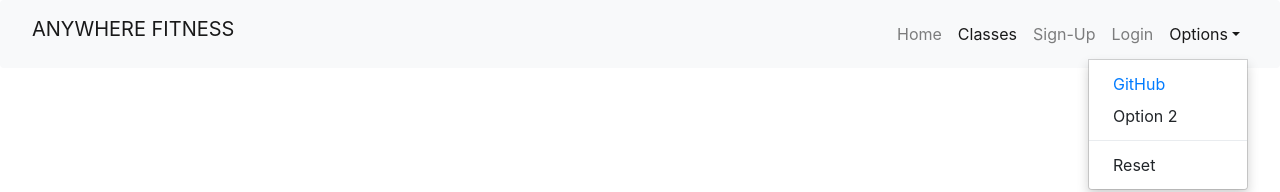
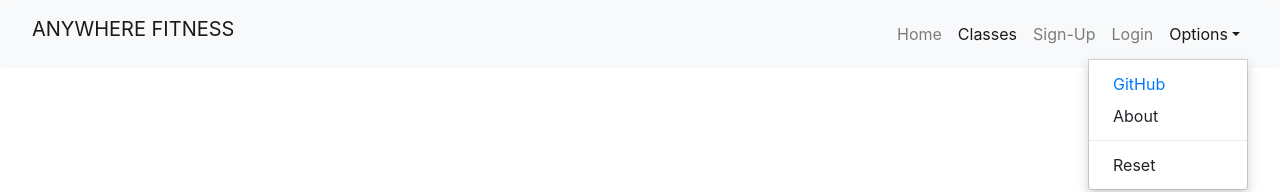
Before and after one commit to BW-Anywhere-Fitness-Nov-18-22/front-end, a React (Create React App) app: page /classes in a window 1280 px wide. Both pictures are taken after a click on the link "Options". Shown: the top 192 px of the page. Built offline with nearby package versions, Linux system fonts and the light colour scheme.

Commit message:
About option added to "Options" dropdown

```diff
--- a/src/components/Header.js
+++ b/src/components/Header.js
@@ -56,7 +56,7 @@ export default function Navigation() {
                 <NavLink to="https://github.com/orgs/BW-Anywhere-Fitness-Nov-18-22/dashboard">GitHub</NavLink>
                 </DropdownItem>
                 <DropdownItem>
-                  Option 2
+                  About
                 </DropdownItem>
                 <DropdownItem divider />
                 <DropdownItem>
```
